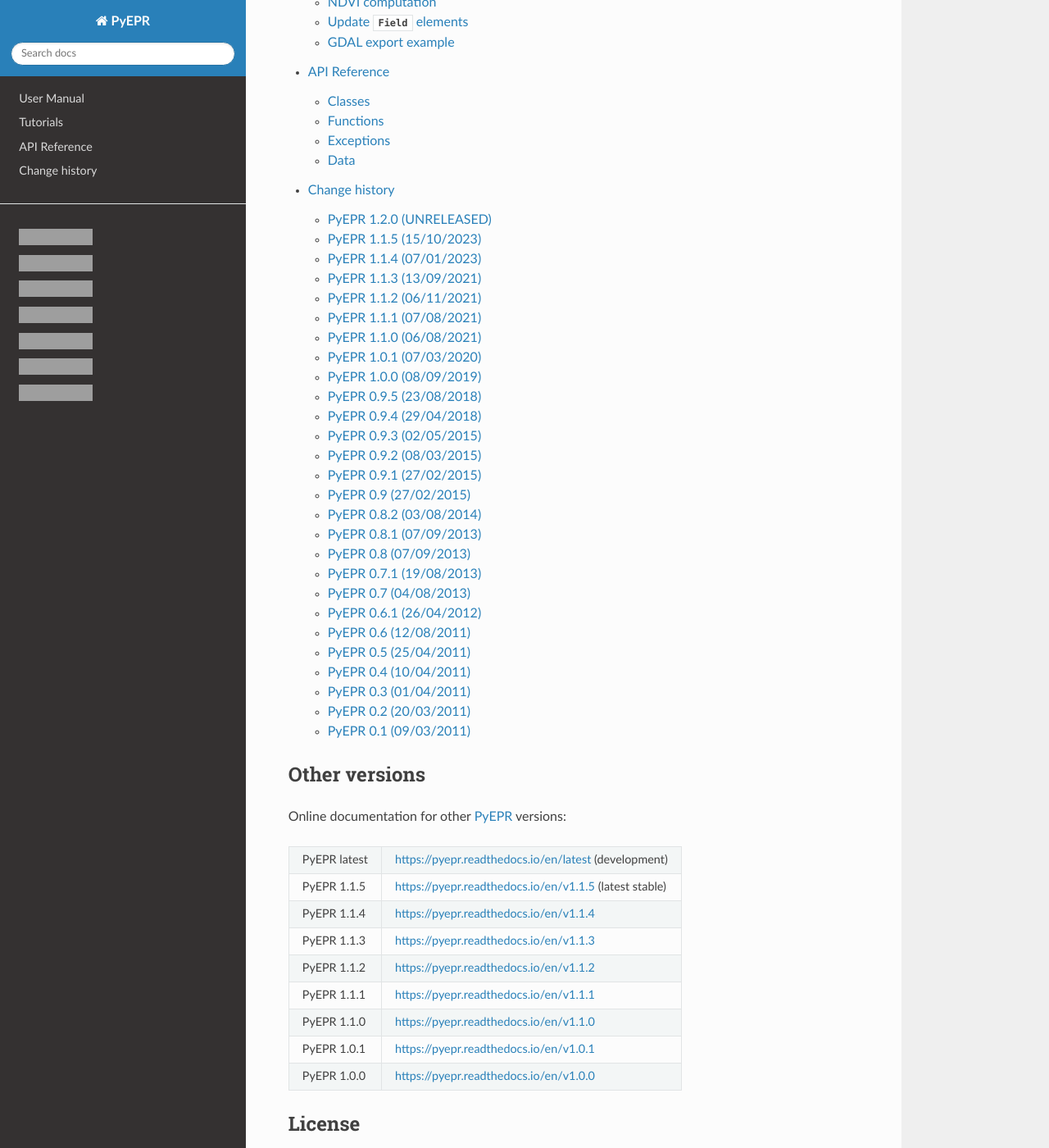
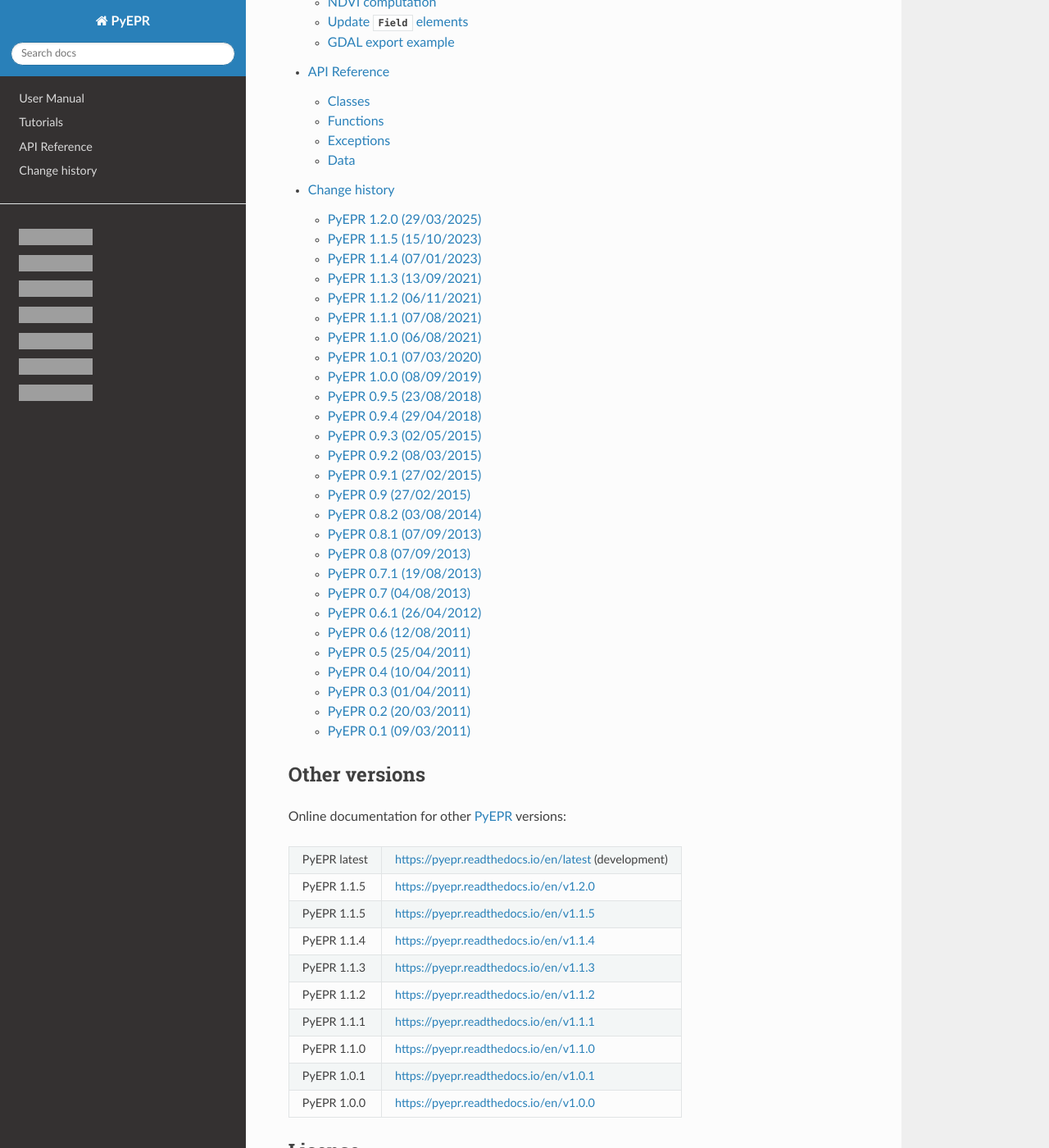
Before and after one commit to avalentino/pyepr, a Sphinx documentation site: the page built from docs/index.rst, in a window 1280 px wide and 1400 px high, scrolled down 1405 px, cut to the strip 0-1400 px from the top of the window. Shown: the whole strip at 82% size. Built offline with Sphinx 7.4.7 and the Read the Docs theme 3.1.0, drawn with Linux system fonts in a browser that asks for light colours; a script that is not in the unit is left out; grey boxes are pictures that could not be loaded.

Commit message:
Ready for relase v1.2.0

```diff
--- a/docs/NEWS.rst
+++ b/docs/NEWS.rst
@@ -2,7 +2,7 @@
 ==============
 
 
-PyEPR 1.2.0 (UNRELEASED)
+PyEPR 1.2.0 (29/03/2025)
 ------------------------
 
 * Drop the deprecated `print_` methods, `print` should be used instead.
--- a/docs/index.rst
+++ b/docs/index.rst
@@ -79,7 +79,8 @@
 
     ============ ======================================================
     PyEPR latest https://pyepr.readthedocs.io/en/latest (development)
-    PyEPR 1.1.5  https://pyepr.readthedocs.io/en/v1.1.5 (latest stable)
+    PyEPR 1.1.5  https://pyepr.readthedocs.io/en/v1.2.0
+    PyEPR 1.1.5  https://pyepr.readthedocs.io/en/v1.1.5
     PyEPR 1.1.4  https://pyepr.readthedocs.io/en/v1.1.4
     PyEPR 1.1.3  https://pyepr.readthedocs.io/en/v1.1.3
     PyEPR 1.1.2  https://pyepr.readthedocs.io/en/v1.1.2
--- a/src/epr/__init__.py
+++ b/src/epr/__init__.py
@@ -81,4 +81,4 @@
     get_scaling_method_name,
 )
 
-__version__ = "1.2.0.dev0"
+__version__ = "1.2.0"
```
